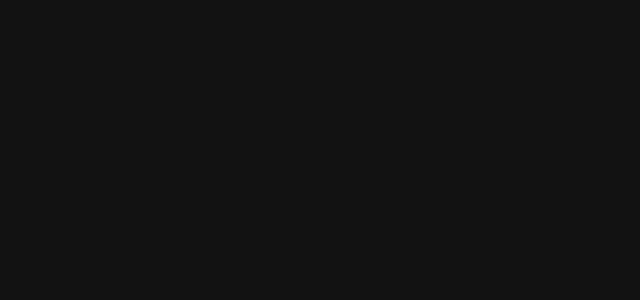
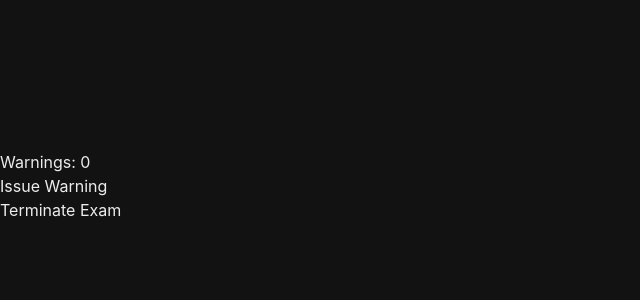
Before and after one commit to Software-Design-Studio-Spring-2023/frontend-core, a React (Vite) app in the folder face-react/: page /teacherview in a window 1280 px wide. Before the commit this address had no page. Shown: the top 300 px of the page, without its empty margins (0-640 px from the left). Built offline with nearby package versions, Linux system fonts and the light colour scheme; no server answers.

Commit message:
teacher view has been fleshed out

```diff
--- a/face-react/src/App.tsx
+++ b/face-react/src/App.tsx
@@ -5,6 +5,7 @@
 import StudentWeb from "./components/StudentWeb";
 import StudentExam from "./components/StudentExam";
 import TeacherHome from "./components/TeacherHome";
+import TeacherView from "./components/TeacherView";
 
 const App = () => {
   return (
@@ -14,6 +15,7 @@
         <Route path="/student" Component={StudentWeb} />
         <Route path="/studentexam" Component={StudentExam} />
         <Route path="/teacher" Component={TeacherHome} />
+        <Route path="/teacherview" Component={TeacherView} />
       </Routes>
     </Router>
   );
--- a/face-react/src/components/LoginForm.tsx
+++ b/face-react/src/components/LoginForm.tsx
@@ -11,6 +11,7 @@
   userType: "",
   email: "",
   password: "",
+  warnings: 0,
 };
 
 export const users: User[] = [
@@ -21,6 +22,7 @@
     userType: "student",
     email: "marko@student.uts.edu.au",
     password: "password",
+    warnings: 0,
   },
   {
     id: 1,
@@ -29,6 +31,7 @@
     userType: "staff",
     email: "sydney@staff.uts.edu.au",
     password: "hello",
+    warnings: 0,
   },
   {
     id: 2,
@@ -37,6 +40,7 @@
     userType: "student",
     email: "michael@student.uts.edu.au",
     password: "goodbye",
+    warnings: 0,
   },
 ];
 
--- a/face-react/src/components/TeacherHome.tsx
+++ b/face-react/src/components/TeacherHome.tsx
@@ -1,22 +1,26 @@
 import { Grid, GridItem } from "@chakra-ui/react";
-import React from "react";
 import Webcam from "react-webcam";
 
 import { users } from "./LoginForm";
-
-let studentCount = users.length;
+import { useNavigate } from "react-router-dom";
 
 const TeacherHome = () => {
+  const navigate = useNavigate();
   return (
     <>
-      <button onClick={() => studentCount++}>Increment</button>
       <Grid templateColumns="repeat(5, 1fr)">
-        {users.map((item) => (
-          <GridItem>
-            <Webcam />
-            {item.firstName}
-          </GridItem>
-        ))}
+        {users.map(
+          (item) =>
+            item.userType === "student" && (
+              <GridItem
+                cursor={"pointer"}
+                onClick={() => navigate("/teacherview")}
+              >
+                <Webcam />
+                {item.firstName}
+              </GridItem>
+            )
+        )}
       </Grid>
     </>
   );
--- /dev/null
+++ b/face-react/src/components/TeacherView.tsx
@@ -0,0 +1,62 @@
+import React, { useState } from "react";
+
+import Webcam from "react-webcam";
+
+import { useNavigate } from "react-router-dom";
+
+import { currentUser } from "./LoginForm";
+
+// if (currentUser) {
+//   warnings = currentUser.warnings;
+// }
+
+let warnings: number;
+
+if (currentUser !== undefined) {
+  warnings = currentUser.warnings;
+}
+
+const TeacherView = () => {
+  const navigate = useNavigate();
+
+  const [warning, setWarning] = useState(warnings);
+
+  let safe = true;
+
+  if (warning === 2) {
+    safe = false;
+  }
+
+  return (
+    <>
+      <div>
+        <label>
+          <Webcam />
+        </label>
+      </div>
+      <div>
+        <p>Warnings: {warning}</p>
+      </div>
+      <div>
+        <button
+          onClick={(e) => {
+            e.preventDefault();
+            if (warning <= 1) setWarning(warning + 1);
+            if (currentUser !== undefined) {
+              currentUser.warnings = warning;
+            }
+          }}
+        >
+          Issue Warning
+        </button>
+      </div>
+      <div>
+        <button disabled={safe} onClick={() => alert("Are You sure?")}>
+          Terminate Exam
+        </button>
+      </div>
+    </>
+  );
+};
+
+export default TeacherView;
--- a/face-react/src/hooks/useUsers.ts
+++ b/face-react/src/hooks/useUsers.ts
@@ -6,5 +6,5 @@
     password:string,
     userType: string,
     loggedIn: boolean,
-    firstName: string
+    firstName: string, warnings: number
 }
```
